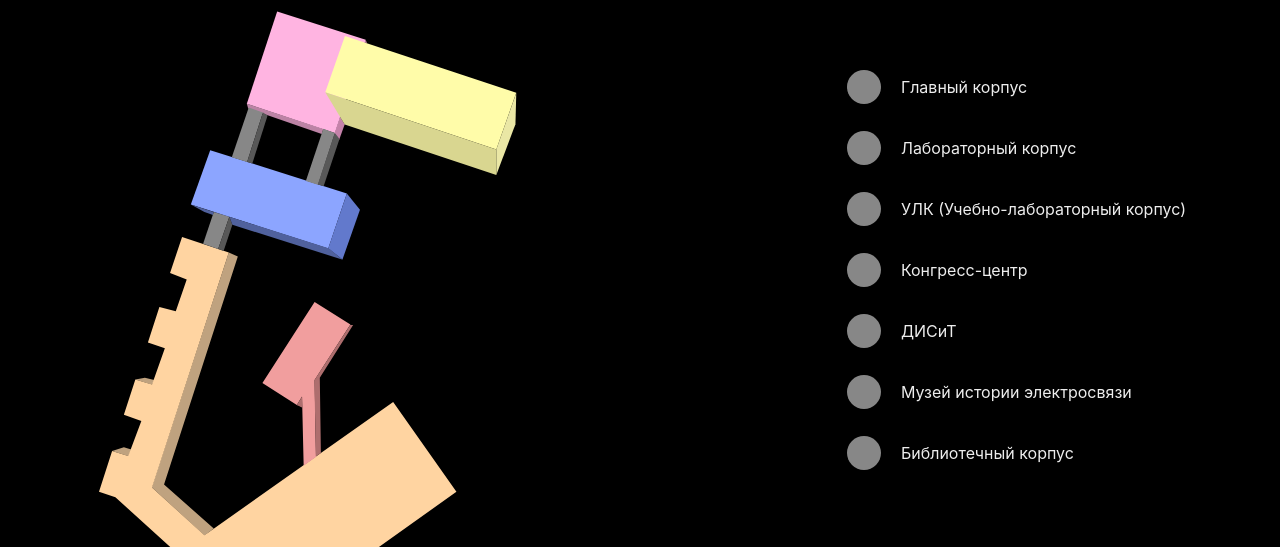
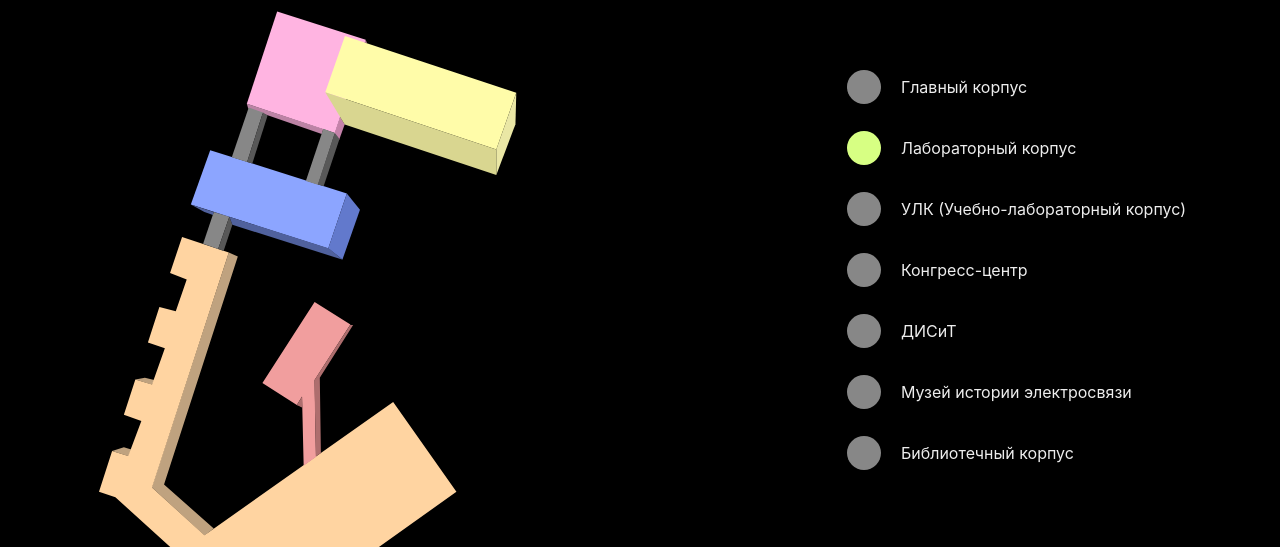
Before and after one commit to rupturevryky/mtuci-svg-map, a React (Create React App) app: page / in a window 1280 px wide. Both pictures are taken after a click on the item "Лабораторный корпус". Shown: the part 166-713 px from the top of the page. Built offline with nearby package versions, Linux system fonts and the light colour scheme.

Commit message:
end ListItem

```diff
--- a/src/app/Slice/SelectBildingsSlice.js
+++ b/src/app/Slice/SelectBildingsSlice.js
@@ -52,10 +52,11 @@ const enclouresSlice = createSlice({
     initialState,
     reducers: {
         selectBilding: (state, action) => {
-            state.enclouresCase.forEach(Case => {
-                if (Case.id === action.id) {
-                    Case.active = !Case.active
+            state.enclouresCase.forEach(item => {
+                if (item.id === action.payload) {
+                    item.active = !item.active
                 }
+                return item
             })
         }
     }
--- a/src/components/EnclosuresList/EnclosuresList.js
+++ b/src/components/EnclosuresList/EnclosuresList.js
@@ -1,20 +1,39 @@
-import { useSelector } from 'react-redux';
+import { useSelector, useDispatch } from 'react-redux';
 
 // import { createSelector } from 'reselect';
-// import { selectBilding } from "../../app/Slice/SelectBildingsSlice"
-
+import { selectBilding } from "../../app/Slice/SelectBildingsSlice"
 import EnclosuresListItem from "../EnclosuresListItem/EnclosuresListItem";
 // import s from "./EnclosureList.module.css"
 
 
 export const EnclosuresList = () => {
 
+    const dispatch = useDispatch();
+
+
+
     const bildings = useSelector(state => state.enclouresCase);
 
+    const layle = bildings.map(({ id, ...props }) => {
+
+        const enclosures = (id) => {
+            dispatch(selectBilding(id))
+            console.log(`enclosures!!! id = ${id}`)
+        }
+        return (
+            <EnclosuresListItem
+                {...props} key={id}
+                onClick={() => enclosures(id)}
+            />
+        )
+
+    });
+
     return (
-        <EnclosuresListItem
-            props={bildings}
-        />
+        <ul style={{ marginTop: 67 }}>
+            {layle}
+        </ul>
+
     )
 
 
--- a/src/components/EnclosuresListItem/EnclosuresListItem.js
+++ b/src/components/EnclosuresListItem/EnclosuresListItem.js
@@ -1,50 +1,27 @@
-import { useSelector, useDispatch } from 'react-redux';
-import { selectBilding } from "../../app/Slice/SelectBildingsSlice"
 import s from "./EnclosuresListItem.module.css"
 
-const EnclosuresListItem = () => {
+const EnclosuresListItem = ({ title, active, color, onClick }) => {
 
-    const bildings = useSelector(state => state.enclouresCase);
-
-    const dispatch = useDispatch();
-
-    const enclosures = (e) => {
-        const id = e.target.id
-        dispatch(selectBilding(id))
-        console.log(bildings)
-    }
-
-    const bildingsList = bildings.map((bilding) => {
-        if (bilding.active === false) {
+    const item = () => {
+        if (active === false) {
             return (
-                <>
-                    <li
-                        key={bilding.id}
-                        id={bilding.id}
-                        onClick={enclosures}
-                        className={s.string}><div className={s.circle}></div><p>{bilding.title}</p>
-                    </li>
-                </>
+                <div className={s.string}>
+                    <div className={s.circle}></div><p>{title}</p>
+                </div>
             )
         } else {
             return (
-                <>
-                    <li
-                        key={bilding.id}
-                        id={bilding.id}
-                        onClick={enclosures}
-                        className={s.string}><div className={s.circle} style={{ backgroundColor: bilding.color }}></div><p>{bilding.title}</p>
-                    </li>
-                </>
+                <div className={s.string}>
+                    <div className={s.circle} style={{ backgroundColor: color }}></div><p>{title}</p>
+                </div>
             )
         }
     }
-    );
 
     return (
-        <ul style={{ marginTop: 67 }}>
-            {bildingsList}
-        </ul>
+        <li onClick={onClick}>
+            {item()}
+        </li>
     );
 }
 
```
